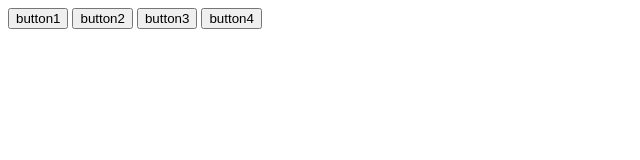
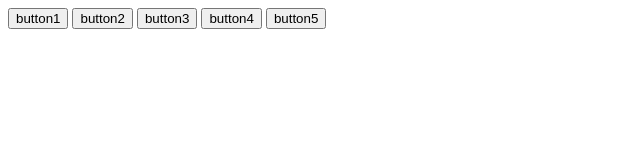
Before and after one commit to yoojat/TempTest, a plain HTML site: page index.html in a window 1280 px wide. Shown: the whole page, without its empty margins (0-640 px from the left). Drawn offline with Linux system fonts and the light colour scheme.

Commit message:
feature: add btn

```diff
--- a/index.html
+++ b/index.html
@@ -5,5 +5,6 @@
     <button>button2</button>
     <button>button3</button>
     <button>button4</button>
+    <button onClick="console.log();">button5</button>
   </body>
 </html>
```
